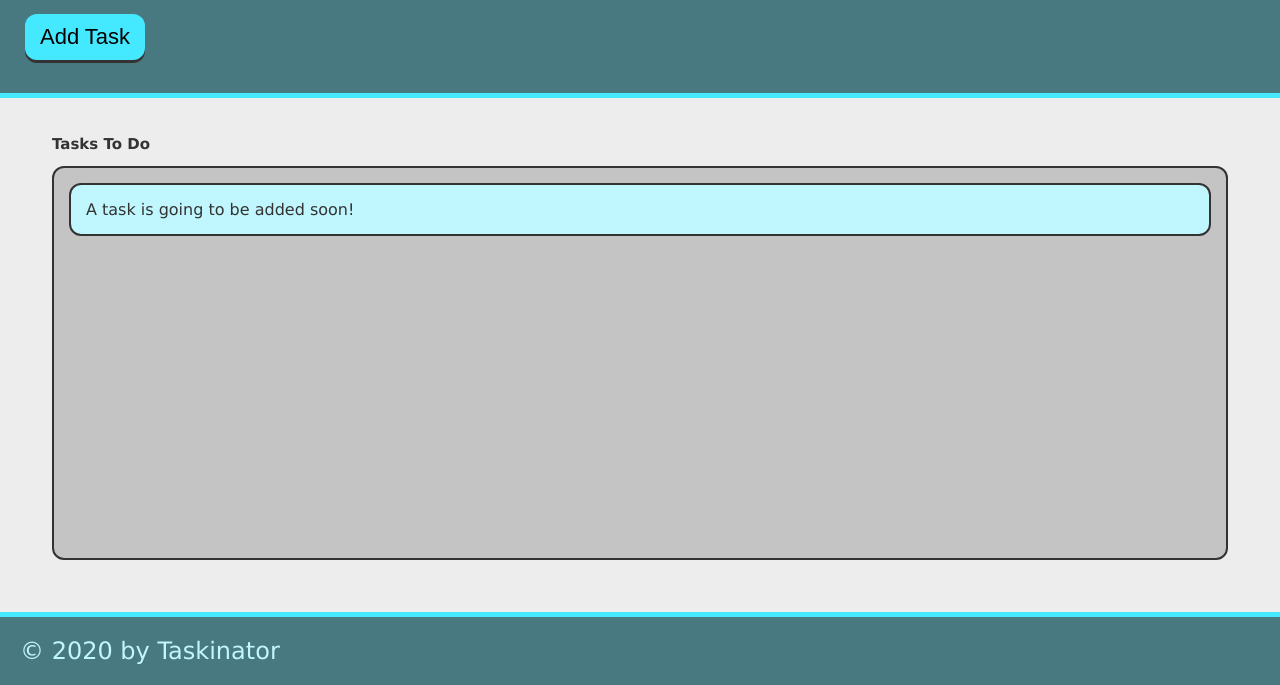
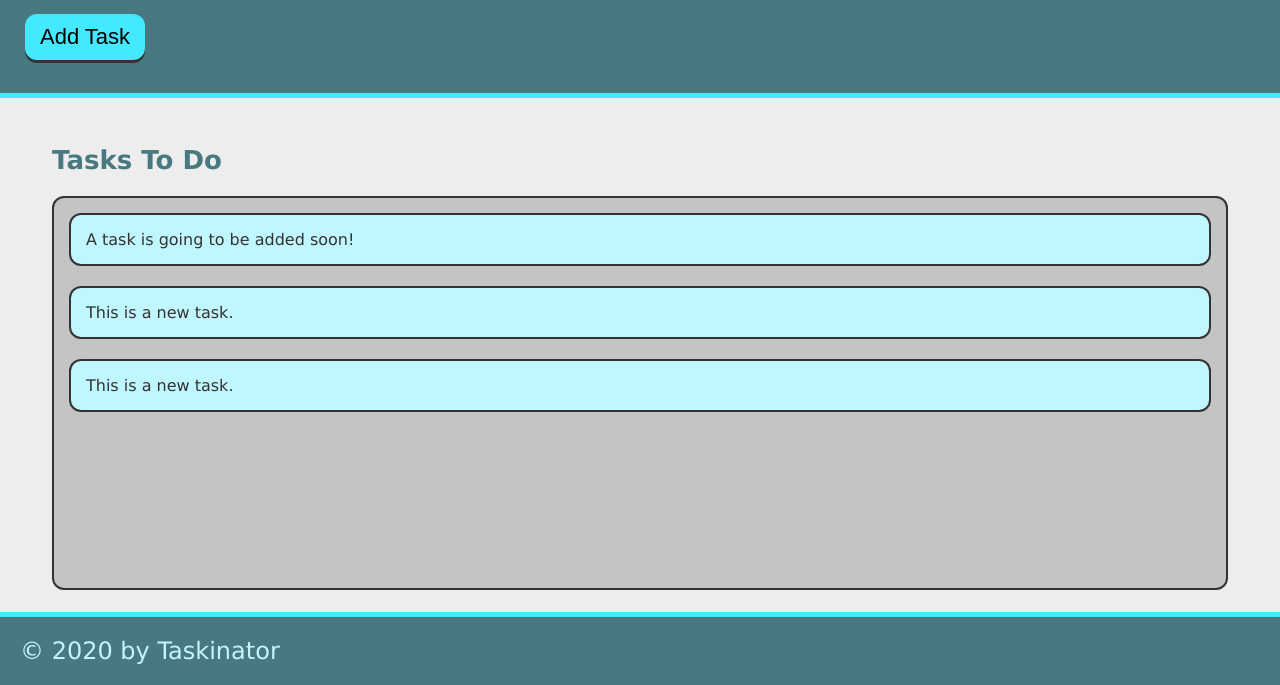
Before and after one commit to Chubbray/taskinator, a plain HTML site: page index.html in a window 1280 px wide. Both pictures are taken after a click on the button "Add Task". Shown: the part 115-800 px from the top of the page. Drawn offline with Linux system fonts and the light colour scheme.

Commit message:
added JS

```diff
--- a/assets/css/js/script.js
+++ b/assets/css/js/script.js
@@ -0,0 +1,19 @@
+var buttonEl = document.querySelector("#save-task");
+console.log(buttonEl);
+
+var buttonEl = document.querySelector("#save-task");
+var tasksToDoEl = document.querySelector("#tasks-to-do");
+
+var createTaskHandler = function() {
+    var listItemEl = document.createElement("li");
+    listItemEl.className = "task-item";
+    listItemEl.textContent = "This is a new task.";
+    tasksToDoEl.appendChild(listItemEl);
+  }
+
+buttonEl.addEventListener("click", createTaskHandler); {
+  var listItemEl = document.createElement("li");
+  listItemEl.className = "task-item";
+  listItemEl.textContent = "This is a new task.";
+  tasksToDoEl.appendChild(listItemEl);
+}
--- a/index.html
+++ b/index.html
@@ -14,13 +14,13 @@
 <header>
     <h1 class="page-title">Taskinator</h1>
     <p>Click the button below to add a new task!</p>
-    <button class="btn" >Add Task</button>
+    <button class="btn" id="save-task">Add Task</button>
 </header>
 
 <main class="page-content">
     <section class="task-list-wrapper">
-        <h2>Tasks To Do</h2>
-        <ul class="task-list">
+        <h2 class="list-title">Tasks To Do</h2>
+        <ul class="task-list" id="tasks-to-do">
             <li class="task-item">A task is going to be added soon!</li>
         </ul>
     </section>
@@ -30,7 +30,7 @@
     &copy; 2020 by Taskinator
 </footer>
 
-    <script src="./assets/js/script.js"></script>
+    <script src="./assets/css/js/script.js"></script>
 </body>
 
 </html>
```
